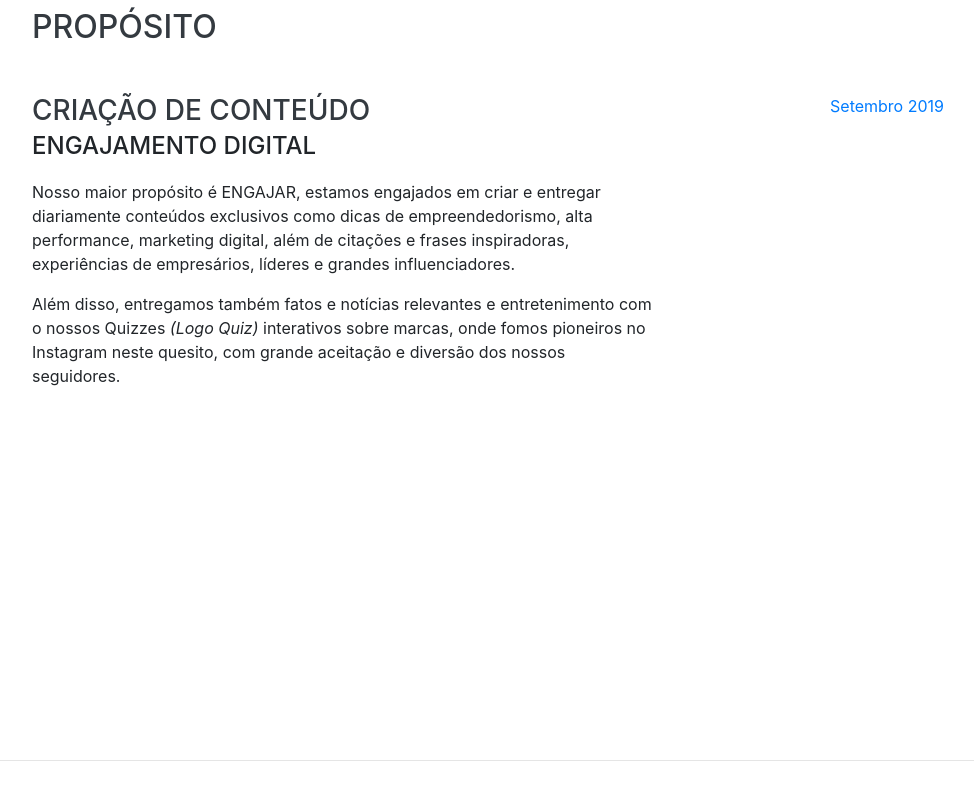
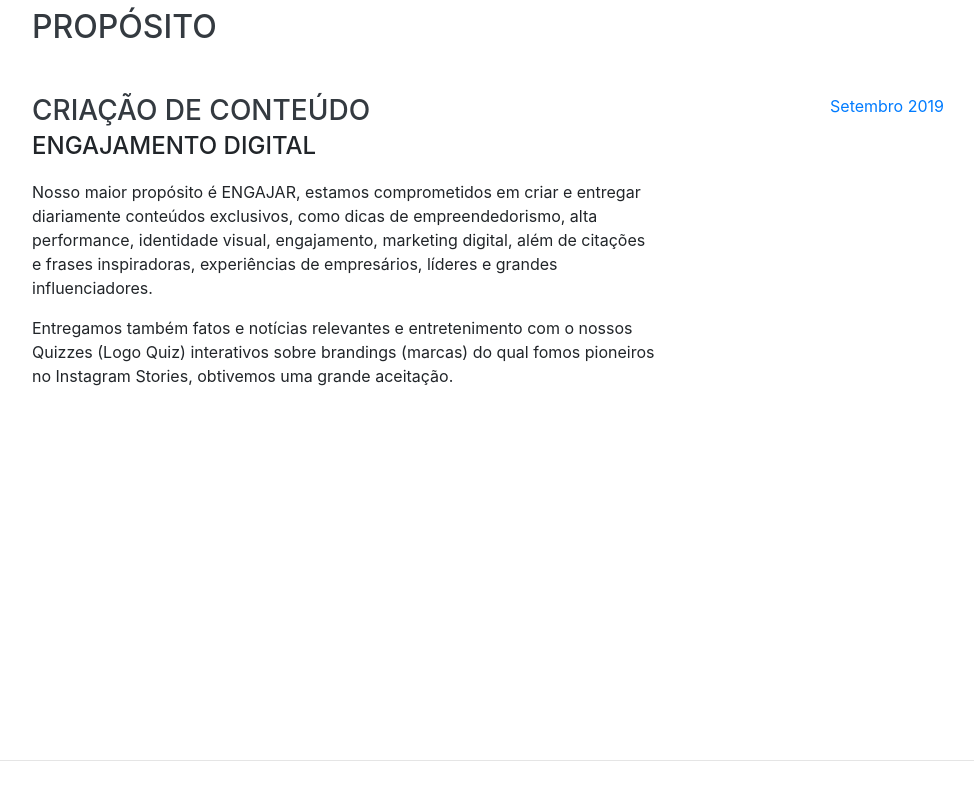
Before and after one commit to jeancarvalhosilva/engajadordigital, a website with bundled scripts: page index.html in a window 1280 px wide. Shown: the part 841-1641 px from the top of the page, without its empty margins (288-1262 px from the left). Built offline with nearby package versions, Linux system fonts and the light colour scheme; a web font is replaced by a local one.

Commit message:
updated index

```diff
--- a/index.html
+++ b/index.html
@@ -87,8 +87,8 @@
           <div class="resume-content">
             <h3 class="mb-0">Criação de Conteúdo</h3>
             <div class="subheading mb-3">Engajamento Digital</div>
-            <p>Nosso maior propósito é ENGAJAR, estamos engajados em criar e entregar diariamente conteúdos exclusivos como dicas de empreendedorismo, alta performance, marketing digital, além de citações e frases inspiradoras, experiências de empresários, líderes e grandes influenciadores.</p>
-            <p>Além disso, entregamos também fatos e notícias relevantes e entretenimento com o nossos Quizzes <i>(Logo Quiz)</i> interativos sobre marcas, onde fomos pioneiros no Instagram neste quesito, com grande aceitação e diversão dos nossos seguidores.</p>
+            <p>Nosso maior propósito é ENGAJAR, estamos comprometidos em criar e entregar diariamente conteúdos exclusivos, como dicas de empreendedorismo, alta performance, identidade visual, engajamento, marketing digital, além de citações e frases inspiradoras, experiências de empresários, líderes e grandes influenciadores.</p>
+            <p>Entregamos também fatos e notícias relevantes e entretenimento com o nossos Quizzes (Logo Quiz) interativos sobre brandings (marcas) do qual fomos pioneiros no Instagram Stories, obtivemos uma grande aceitação.</p>
           </div>
           <div class="resume-date text-md-right">
             <span class="text-primary">Setembro 2019</span>
```
